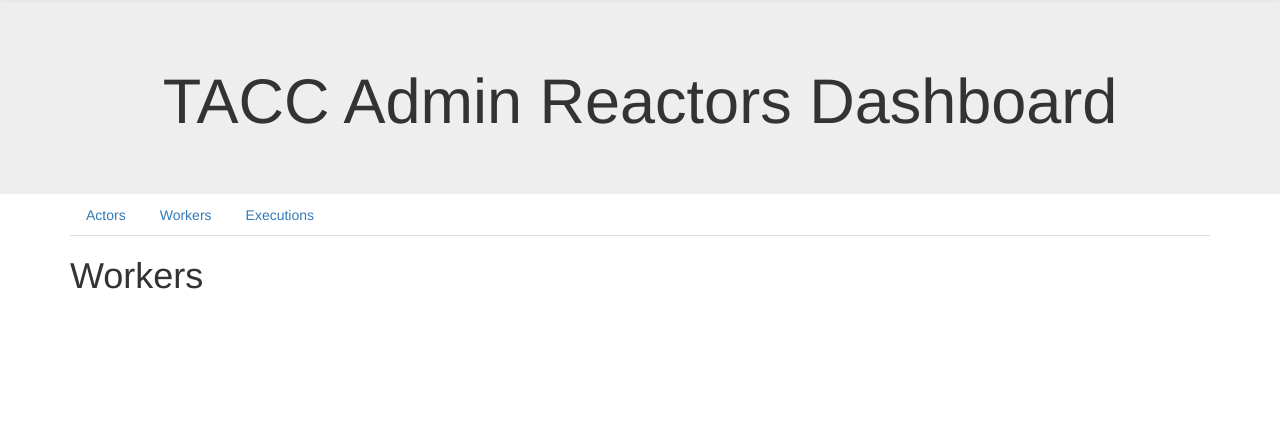
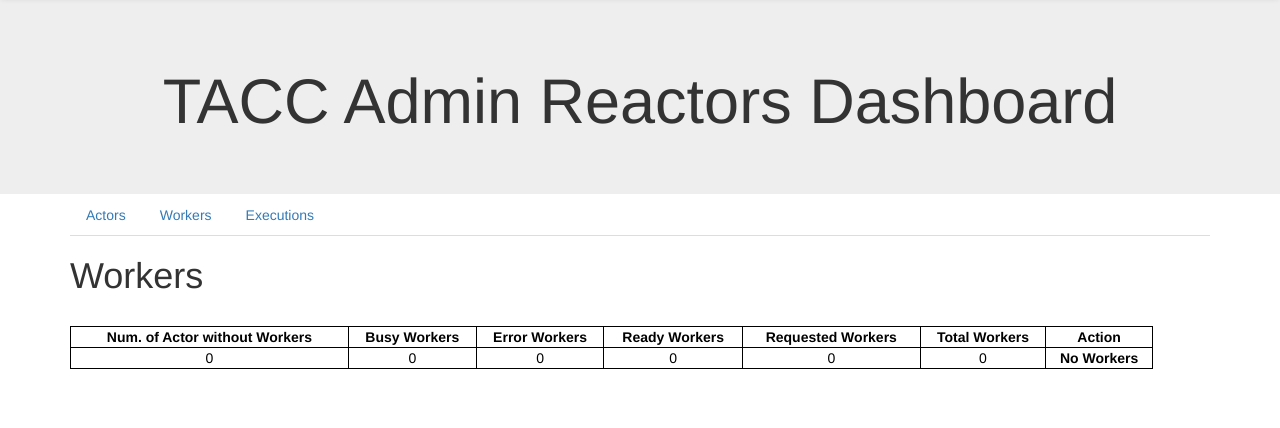
Before and after one commit to naufiero/abaco, a Django app: template dashboard/abaco/templates/abaco/worker.html in a window 1280 px wide. Shown: the part 53-481 px from the top of the page. Run offline with Django 3.2, Linux system fonts and the light colour scheme; the template is opened without the code that fills it, so the values that code supplies are empty; some libraries are stand-ins or nearby versions.

Commit message:
1. Updated Request Access page - removed several tabs that referred back to the home page (run, register, etc.) - reformatted for consistency
2. Updated workers tab to display a zeroed out summary table when there are no workers
- removed the "Shutdown" button and replaced with "No workers" font

```diff
--- a/dashboard/abaco/settings.py
+++ b/dashboard/abaco/settings.py
@@ -120,7 +120,7 @@ USE_TZ = True
 # Static files (CSS, JavaScript, Images)
 # https://docs.djangoproject.com/en/1.11/howto/static-files/
 
-STATIC_URL = 'dashboard/static'
+STATIC_URL = 'dashboard/static/'
 
 # Add these new lines
 STATICFILES_DIRS = (
--- a/dashboard/abaco/templates/abaco/worker.html
+++ b/dashboard/abaco/templates/abaco/worker.html
@@ -50,11 +50,11 @@
                         <td>{{ summary.requestedWorkers }}</td>
                         <td>{{ summary.totalWorkers }}</td>
 
-                        <td> {{ summary.action  }}
+                        <td> {{ summary.action }}
                         <form method="post" action="/actors/v2/admin/workers"> {% csrf_token %}
-                        <input type="hidden" class="form-control" name="{{ worker.id}}">
+                        <input type="hidden" class="form-control" name="{{ worker.id }}">
                           <input type = "hidden" class = "form-control" name = "command"  value = "ShutDown">
-                          <input type = "submit"  value ="ShutDown">
+                          <input type = "submit"  value = "ShutDown">
                         </form>
                         </td>
                     </tr>
@@ -64,12 +64,11 @@
         </div>
         {% endif %}
 
-<br>
-<br>
 
 
 
-          {% if workers %}
+
+        {% if workers %}
           <div id = "workers">
               <table id = "workersTable" style="width:100%">
                   <thead>
@@ -111,6 +110,40 @@
                   </tbody>
               </table>
           </div>
+        {% else %}
+        <div id = "summary">
+            <table id = "summaryTable" style="width:95%">
+                <thead>
+                    <tr>
+                        <th>Num. of Actor without Workers</th>
+                        <th>Busy Workers</th>
+                        <th>Error Workers</th>
+                        <th>Ready Workers</th>
+                        <th>Requested Workers</th>
+                        <th>Total Workers</th>
+                        <th>Action</th>
+
+                    </tr>
+                </thead>
+                <tbody>
+
+
+                    <tr>
+                        <td>0</td>
+                        <td>0</td>
+                        <td>0</td>
+                        <td>0</td>
+                        <td>0</td>
+                        <td>0</td>
+
+                        <td><strong>No Workers</strong></td>
+                    </tr>
+
+                </tbody>
+            </table>
+        </div>
+
+
           {% endif %}
 
 
--- a/dashboard/abaco/templates/base.html
+++ b/dashboard/abaco/templates/base.html
@@ -46,6 +46,8 @@
                 $('#executionsTable').DataTable();
             });
         </script>
+
+
 
 
 
```
Also changed, not shown: dashboard/abaco/templates/abaco/request_access.html (+10 -7 lines), dashboard/tests.py (renamed from dashboard/abaco/tests.py, +4 -6 lines), 1 other file.
